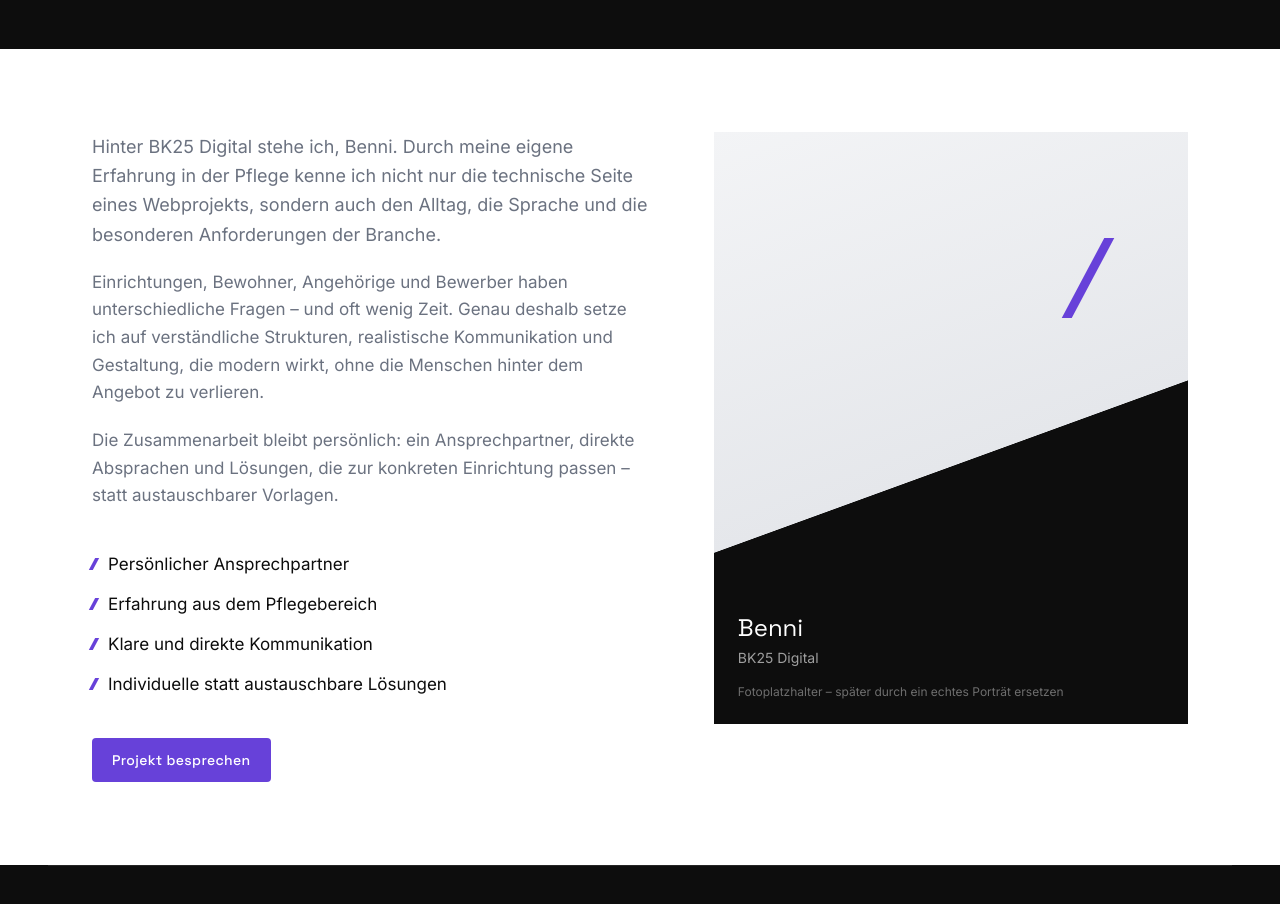
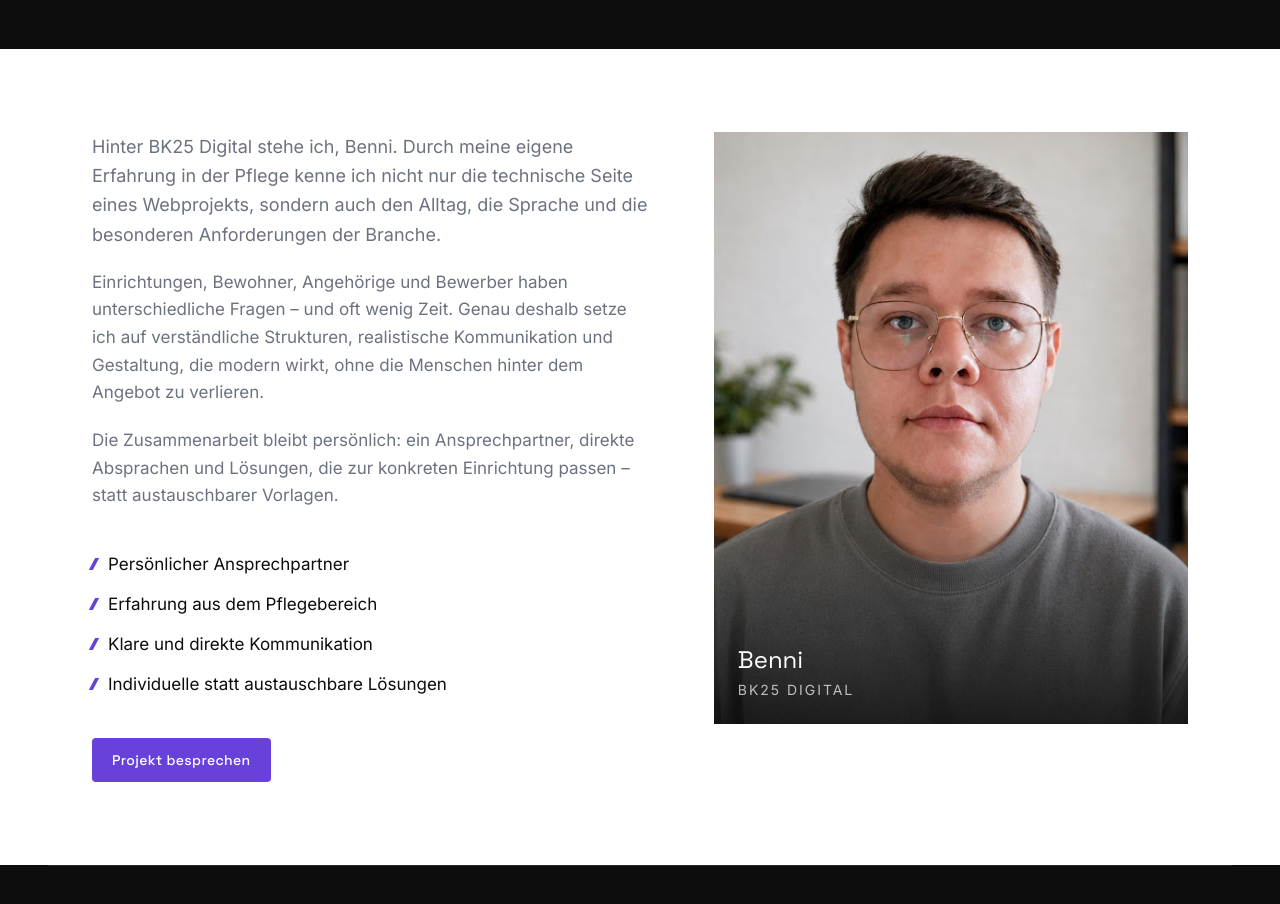
Before and after one commit to bennikost25-design/bk25-digital, a Next.js app: page /ueber-mich in a window 1280 px wide. Shown: the part 360-1264 px from the top of the page. Built offline with nearby package versions, Linux system fonts and the light colour scheme.

Commit message:
Portrait einbindung

```diff
--- a/src/app/ueber-mich/page.tsx
+++ b/src/app/ueber-mich/page.tsx
@@ -1,6 +1,7 @@
 import type { Metadata } from "next";
 import { aboutHighlights } from "@/data/process";
 import { siteConfig } from "@/data/site";
+import { FounderPortrait } from "@/components/about/FounderPortrait";
 import { PageShell } from "@/components/layout/PageShell";
 import { Reveal } from "@/components/ui/Reveal";
 import { SectionLabel } from "@/components/ui/SectionLabel";
@@ -62,35 +63,7 @@
           </Reveal>
 
           <Reveal delay={2}>
-            <div
-              className="relative aspect-[4/5] overflow-hidden bg-[var(--color-light)]"
-              role="img"
-              aria-label="Platzhalter für ein späteres Porträtfoto"
-            >
-              <div
-                className="absolute inset-0"
-                style={{
-                  background:
-                    "linear-gradient(160deg, #F3F4F6 0%, #E5E7EB 55%, #0D0D0D 55.1%)",
-                }}
-                aria-hidden="true"
-              />
-              <div
-                className="absolute right-[20%] top-[18%] h-20 w-2.5 skew-x-[-28deg] bg-[var(--color-violet-dark)]"
-                aria-hidden="true"
-              />
-              <div className="absolute inset-x-0 bottom-0 p-6 text-[var(--color-white)]">
-                <p className="font-[family-name:var(--font-heading)] text-2xl">
-                  {siteConfig.founder.name}
-                </p>
-                <p className="mt-1 text-sm text-white/60">
-                  {siteConfig.name}
-                </p>
-                <p className="mt-4 text-xs text-white/40">
-                  Fotoplatzhalter – später durch ein echtes Porträt ersetzen
-                </p>
-              </div>
-            </div>
+            <FounderPortrait className="w-full" />
           </Reveal>
         </div>
       </section>
--- /dev/null
+++ b/src/components/about/FounderPortrait.tsx
@@ -0,0 +1,55 @@
+import Image from "next/image";
+import { siteConfig } from "@/data/site";
+import { cn } from "@/lib/utils";
+
+export const founderPortraitSrc =
+  "/images/about/bk25-benni-portrait-final.jpg" as const;
+
+type FounderPortraitProps = {
+  className?: string;
+  /** Keeps the existing edge slash accent from the homepage portrait frame. */
+  showEdgeAccent?: boolean;
+};
+
+export function FounderPortrait({
+  className,
+  showEdgeAccent = false,
+}: FounderPortraitProps) {
+  return (
+    <div
+      className={cn(
+        "relative aspect-[4/5] overflow-hidden bg-[var(--color-black)]",
+        className,
+      )}
+    >
+      <Image
+        src={founderPortraitSrc}
+        alt="Porträt von Benni"
+        fill
+        sizes="(min-width: 1024px) 28vw, (min-width: 768px) 42vw, 90vw"
+        className="object-cover object-[50%_18%]"
+      />
+
+      {showEdgeAccent ? (
+        <div
+          className="pointer-events-none absolute -right-4 top-0 h-full w-8 skew-x-[var(--slash-angle)] bg-[var(--color-violet)] max-sm:w-5 max-sm:-right-2"
+          aria-hidden="true"
+        />
+      ) : null}
+
+      <div
+        className="pointer-events-none absolute inset-x-0 bottom-0 h-[36%] bg-gradient-to-t from-black/80 via-black/40 to-transparent"
+        aria-hidden="true"
+      />
+
+      <div className="absolute inset-x-0 bottom-0 p-6 text-[var(--color-white)]">
+        <p className="font-[family-name:var(--font-heading)] text-2xl">
+          {siteConfig.founder.name}
+        </p>
+        <p className="mt-1 text-sm uppercase tracking-[0.14em] text-white/70">
+          BK25 Digital
+        </p>
+      </div>
+    </div>
+  );
+}
--- a/src/components/home/AboutSection.tsx
+++ b/src/components/home/AboutSection.tsx
@@ -1,5 +1,6 @@
 import { aboutHighlights } from "@/data/process";
 import { siteConfig } from "@/data/site";
+import { FounderPortrait } from "@/components/about/FounderPortrait";
 import { Button } from "@/components/ui/Button";
 import { Reveal } from "@/components/ui/Reveal";
 import { SectionLabel } from "@/components/ui/SectionLabel";
@@ -49,39 +50,10 @@
         </Reveal>
 
         <Reveal delay={2} variant="right">
-          <div
-            className="relative mx-auto aspect-[4/5] max-w-md overflow-hidden bg-[var(--color-black)] lg:ml-auto"
-            role="img"
-            aria-label="Platzhalter für ein späteres Porträtfoto"
-          >
-            <div
-              className="absolute inset-0"
-              style={{
-                background:
-                  "linear-gradient(155deg, #1a1a1a 0%, #0D0D0D 55%, #9B7CFF22 100%)",
-              }}
-              aria-hidden="true"
-            />
-            <div
-              className="absolute -right-4 top-0 h-full w-8 skew-x-[var(--slash-angle)] bg-[var(--color-violet)]"
-              aria-hidden="true"
-            />
-            <div
-              className="absolute left-[18%] top-[22%] h-20 w-2 skew-x-[var(--slash-angle)] bg-[var(--color-violet)]/50"
-              aria-hidden="true"
-            />
-            <div className="absolute inset-x-0 bottom-0 border-t border-white/10 bg-black/40 p-6 text-[var(--color-white)] backdrop-blur-[2px]">
-              <p className="font-[family-name:var(--font-heading)] text-2xl">
-                {siteConfig.founder.name}
-              </p>
-              <p className="mt-1 text-sm uppercase tracking-[0.14em] text-white/55">
-                BK25 Digital
-              </p>
-              <p className="mt-4 text-xs text-white/40">
-                Fotoplatzhalter – später durch ein echtes Porträt ersetzen
-              </p>
-            </div>
-          </div>
+          <FounderPortrait
+            className="mx-auto max-w-md lg:ml-auto"
+            showEdgeAccent
+          />
         </Reveal>
       </div>
     </section>
```
Also changed, not shown: public/images/about/bk25-benni-portrait-final.jpg (added).
